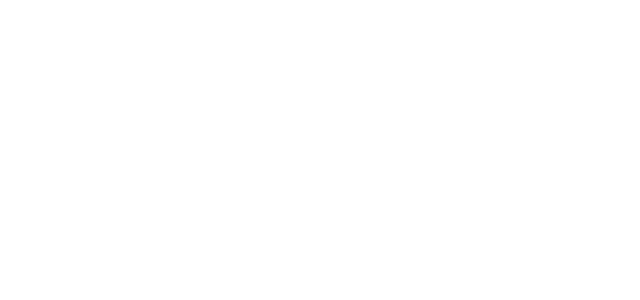
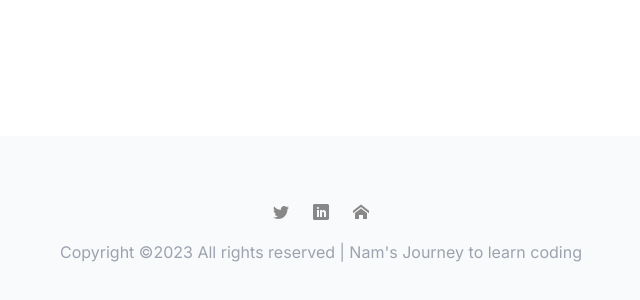
Before and after one commit to namnguyen-dev/personal-blog-nextjs, a Next.js app: page / in a window 1280 px wide. Shown: the part 724-1024 px from the top of the page, without its empty margins (319-959 px from the left). Before the commit the page ends 860 px from the top, so only its background shows below. Built offline with nearby package versions, Linux system fonts and the light colour scheme.

Commit message:
add Footer component

```diff
--- /dev/null
+++ b/app/components/Footer.jsx
@@ -0,0 +1,42 @@
+import { ImLinkedin, ImHome, ImTwitter } from 'react-icons/im';
+
+export default function Footer() {
+  return (
+    <footer className="bg-gray-50">
+      <div className="container mx-auto sm:flex sm:justify-center py-12">
+        <div className="py-5">
+          <div className="flex gap-6 justify-center">
+            <a
+              href="https://twitter.com/NamNguyen_Dev"
+              target="_blank"
+              rel="noopener noreferrer"
+            >
+              <ImTwitter color="#888888" />
+            </a>
+            <a
+              href="https://www.linkedin.com/in/nam-dev/"
+              className="social-icon"
+              target="_blank"
+              rel="noopener noreferrer"
+            >
+              <ImLinkedin color="#888888" />
+            </a>
+            <a
+              href="https://namdeveloper.netlify.app/"
+              className="social-icon"
+              target="_blank"
+              rel="noopener noreferrer"
+            >
+              <ImHome color="#888888" />
+            </a>
+          </div>
+          <p className="text-center py-5 text-gray-400 break-words ">
+            {
+              "Copyright ©2023 All rights reserved | Nam's Journey to learn coding"
+            }
+          </p>
+        </div>
+      </div>
+    </footer>
+  );
+}
--- a/app/layout.js
+++ b/app/layout.js
@@ -1,6 +1,7 @@
 import './globals.css';
 import { Inter } from 'next/font/google';
 import Navbar from './components/Navbar';
+import Footer from './components/Footer';
 
 const inter = Inter({ subsets: ['latin'] });
 
@@ -16,6 +17,7 @@
       <body className={inter.className}>
         <Navbar />
         {children}
+        <Footer />
       </body>
     </html>
   );
--- a/package.json
+++ b/package.json
@@ -16,6 +16,7 @@
     "postcss": "8.4.23",
     "react": "18.2.0",
     "react-dom": "18.2.0",
+    "react-icons": "^4.8.0",
     "tailwindcss": "3.3.2"
   },
   "devDependencies": {
```
Also changed, not shown: 2 other files (tests, documents, lock files or other folders).
